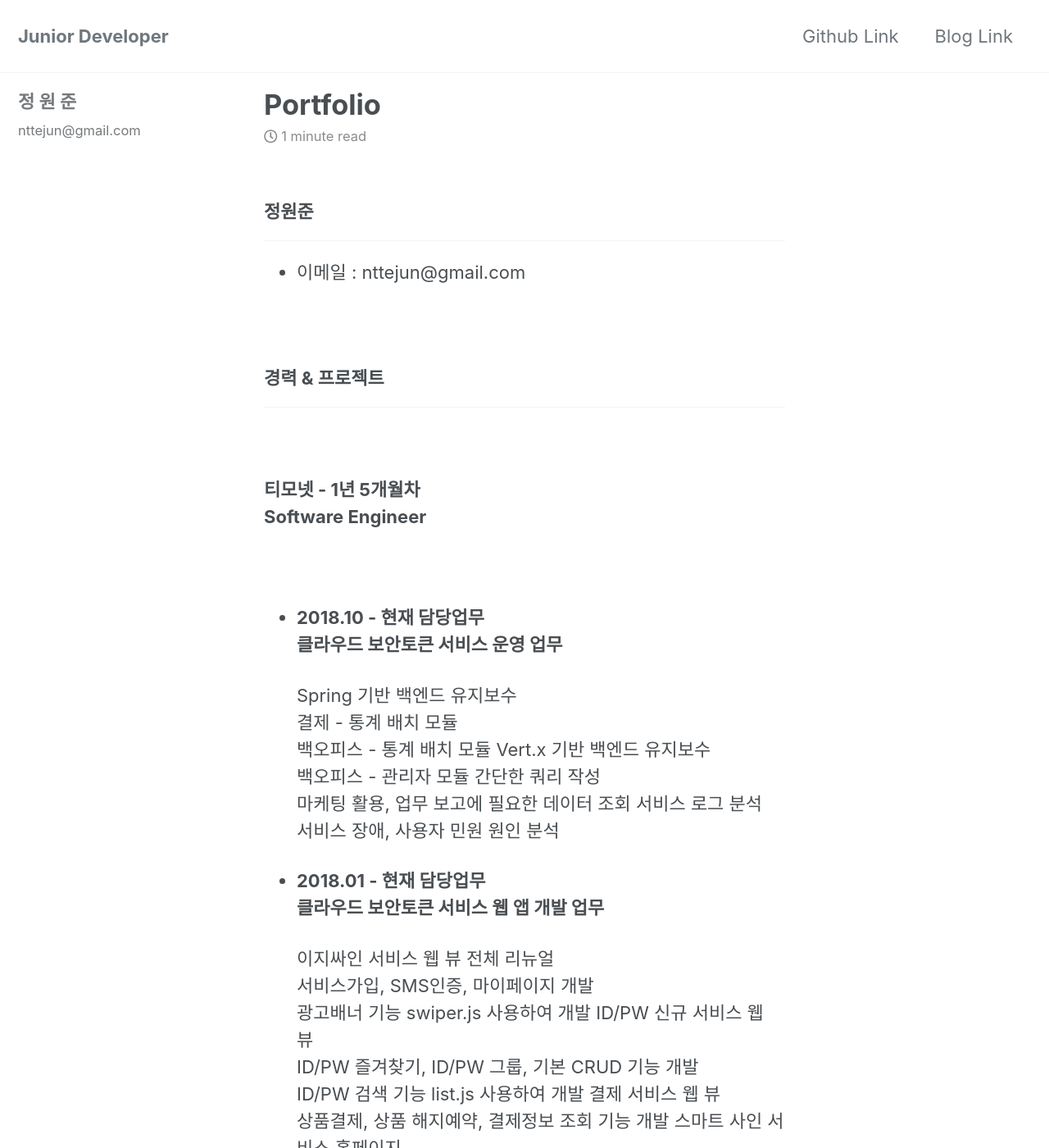
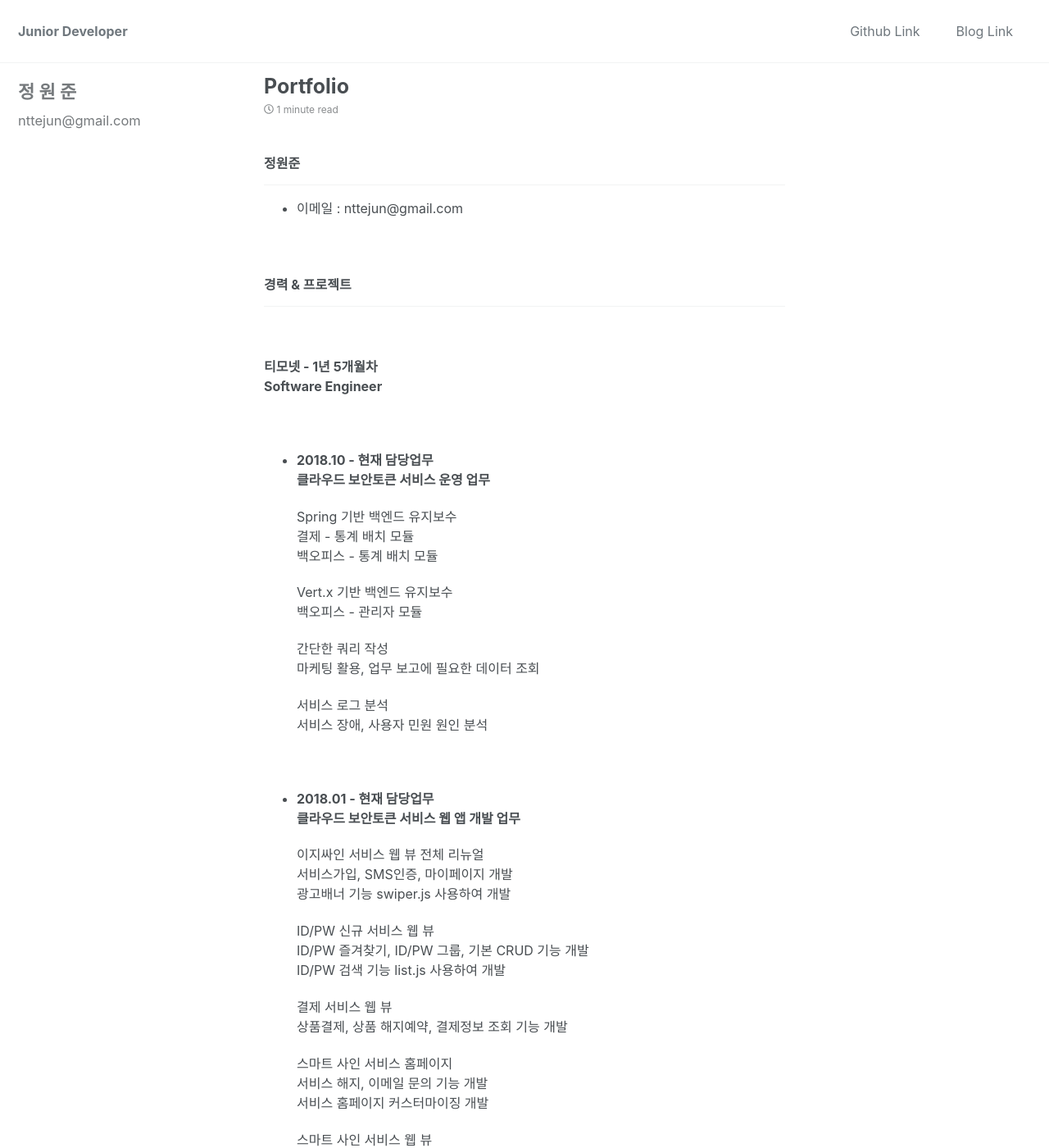
Before and after one commit to nttejun/nttejun.github.io, a Jekyll site: the page built from _posts/2019-04-28-portfolio.md, in a window 1280 px wide and 1400 px high. Shown: the whole window at 82% size. Built offline with Jekyll 4.4.1, drawn with Linux system fonts in a browser that asks for light colours; cached includes are drawn as plain includes; nearby versions of some CDN libraries; some of the changed text lies outside the part shown.

Commit message:
Updated css file

```diff
--- a/_posts/2019-04-28-portfolio.md
+++ b/_posts/2019-04-28-portfolio.md
@@ -24,16 +24,23 @@
     Spring 기반 백엔드 유지보수<br>
     결제 - 통계 배치 모듈<br>
     백오피스 - 통계 배치 모듈
+    </p>
 
+    <p>
     Vert.x 기반 백엔드 유지보수<br>
     백오피스 - 관리자 모듈
+    </p>
 
+    <p>
     간단한 쿼리 작성<br>
     마케팅 활용, 업무 보고에 필요한 데이터 조회
+    </p>
 
+    <p>
     서비스 로그 분석<br>
     서비스 장애, 사용자 민원 원인 분석
     </p>
+    <br>
 
 
 - **2018.01 - 현재 담당업무** <br>
@@ -43,21 +50,30 @@
     이지싸인 서비스 웹 뷰 전체 리뉴얼<br>
     서비스가입, SMS인증, 마이페이지 개발<br>
     광고배너 기능 swiper.js 사용하여 개발
+    </p>
 
+    <p>
     ID/PW 신규 서비스 웹 뷰<br>
     ID/PW 즐겨찾기, ID/PW 그룹, 기본 CRUD 기능 개발<br>
     ID/PW 검색 기능 list.js 사용하여 개발
+    </p>
 
+    <p>
     결제 서비스 웹 뷰<br>
     상품결제, 상품 해지예약, 결제정보 조회 기능 개발
+    </p>
 
+    <p>
     스마트 사인 서비스 홈페이지<br>
     서비스 해지, 이메일 문의 기능 개발<br>
     서비스 홈페이지 커스터마이징 개발
+    </p>
 
+    <p>
     스마트 사인 서비스 웹 뷰<br>
     서비스 커스터마이징 개발
     </p>
+    <br>
 
 
 ### 주니어 개발자
--- a/_sass/minimal-mistakes/_reset.scss
+++ b/_sass/minimal-mistakes/_reset.scss
@@ -56,6 +56,7 @@ main,
 nav,
 section {
   display: block;
+  font-size: 16px;
 }
 
 /* Display block in IE6-9 and FF3 */
```
